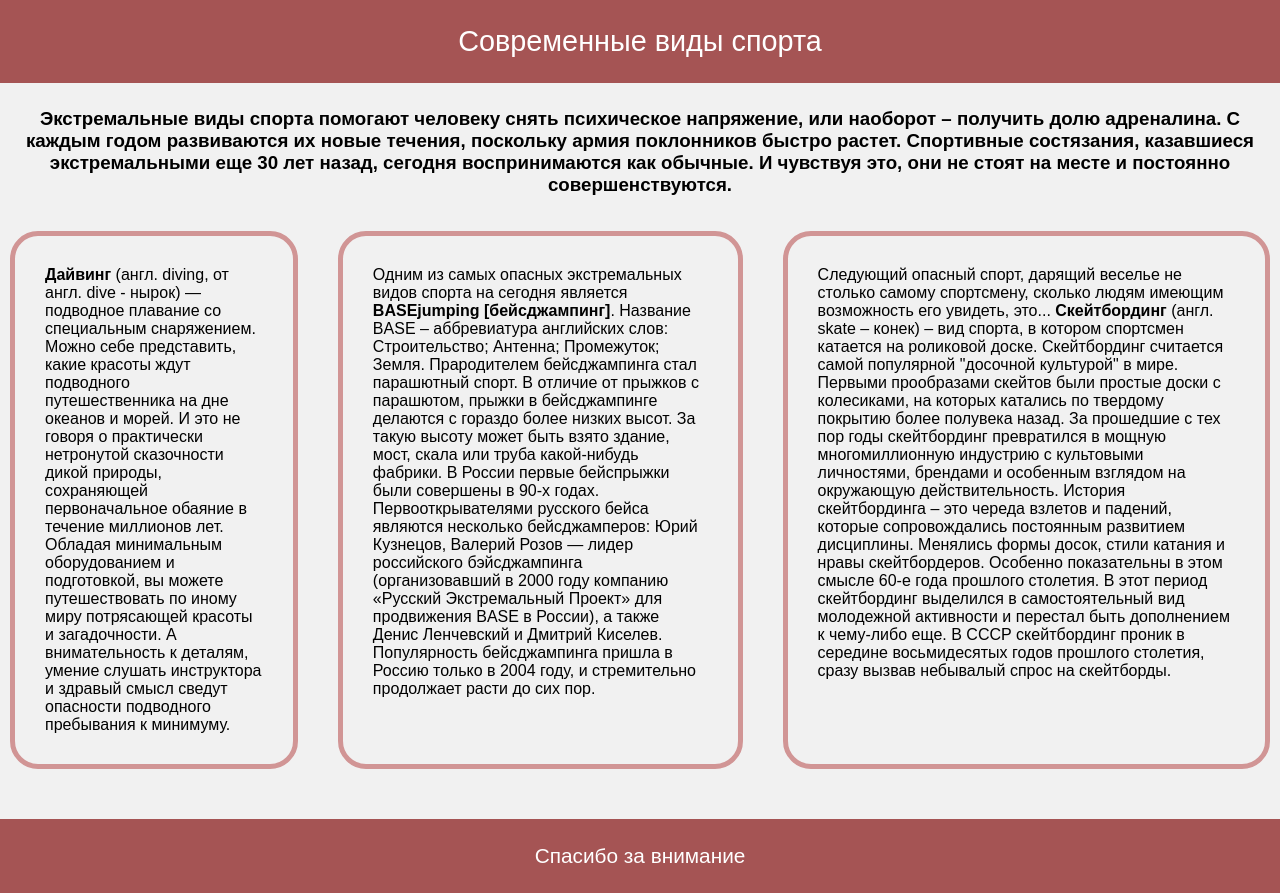
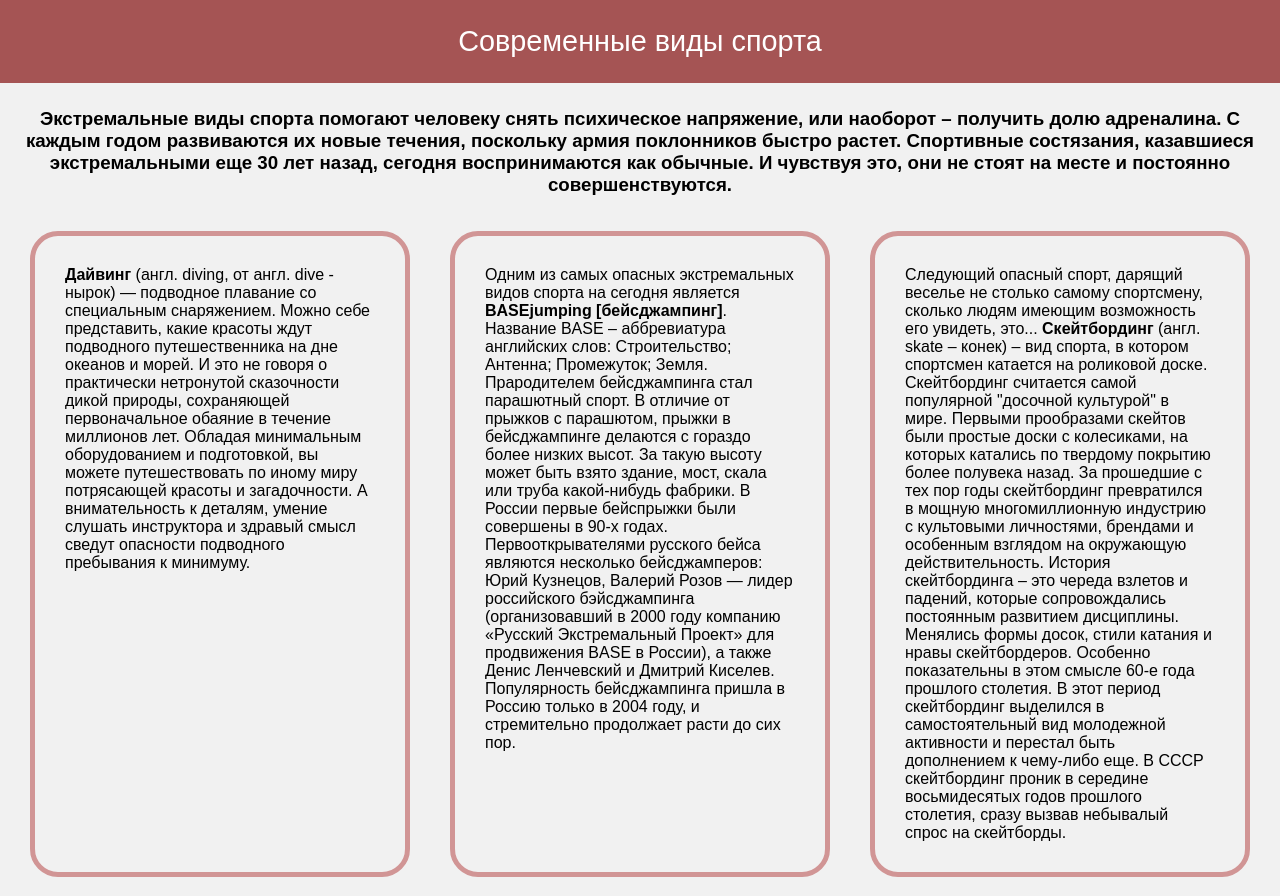
Before and after one commit to EPIPHANY1703/Education, a plain HTML site: page 4_practice/index.html in a window 1280 px wide. Shown: the top 896 px of the page. Drawn offline with Linux system fonts and the light colour scheme.

Commit message:
practice_4

```diff
--- a/4_practice/styles.css
+++ b/4_practice/styles.css
@@ -28,6 +28,8 @@ h3 {
     display: flex;
     gap: 20px;
     justify-content: space-between;
+    margin-left: 20px;
+    margin-right: 20px;
 }
 
 .item {
@@ -36,6 +38,7 @@ h3 {
     margin-bottom: 50px;
     padding: 30px;
     border-radius: 28px;
+    width: 500px;
 
 }
 
```
